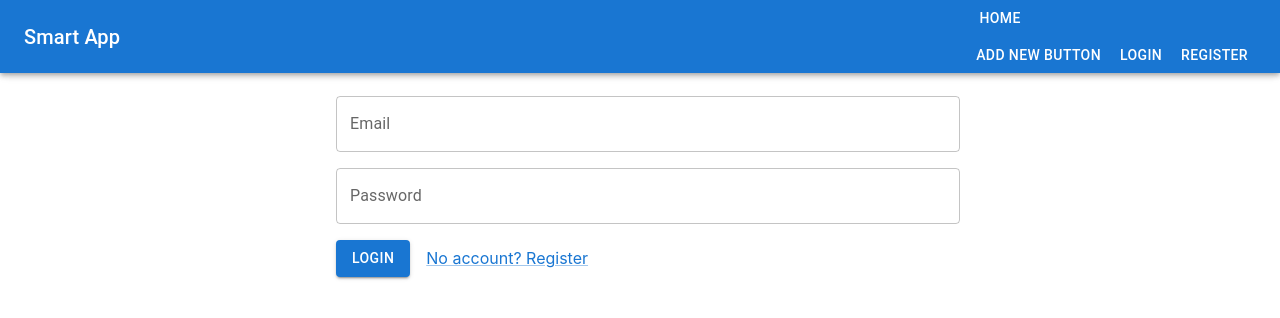
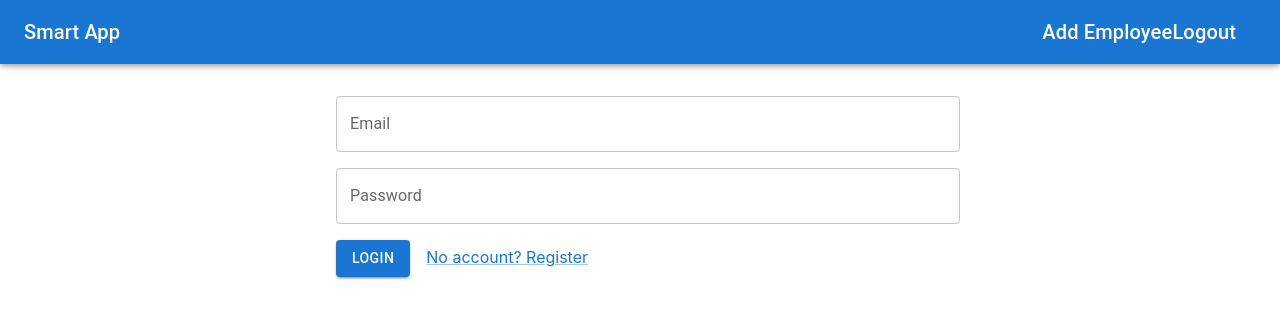
Before and after one commit to MainaMwangiy/smart-app, a React (Create React App) app: page /Login in a window 1280 px wide. Shown: the top 318 px of the page. Built offline with nearby package versions, Linux system fonts and the light colour scheme; sample sign-in values are in the browser's storage.

Commit message:
protect private routes & update code

```diff
--- a/src/App.js
+++ b/src/App.js
@@ -4,14 +4,19 @@ import Home from "./components/Home";
 import { BrowserRouter, Routes, Route } from "react-router-dom";
 import Landing from "./components/Landing";
 import { Register } from "./components/auth/Register";
+import PrivateRoute from "./components/utils/PrivateRoute";
+import "./assets/css/base.css"
 
 function App() {
   return (
     <>
-      <BrowserRouter>
+      <BrowserRouter basename="/">
         <Landing />
         <Routes>
-          <Route path={"/"} element={<Home />} />
+          <Route
+            path="/"
+            element={<PrivateRoute authenticated={true} component={Home} />}
+          ></Route>
           <Route path={"/Login"} element={<Login />} />
           <Route path={"/Register"} element={<Register />} />
         </Routes>
--- /dev/null
+++ b/src/assets/css/base.css
@@ -0,0 +1,15 @@
+.navbar {
+  display: flex;
+  justify-content: space-between;
+  align-items: center;
+  color: white;
+  padding: 0 20px;
+}
+
+.navbar .nav-item {
+  background-color: transparent;
+  border: none;
+  color: white;
+  font-size: 16px;
+  cursor: pointer;
+}
--- a/src/components/Landing.js
+++ b/src/components/Landing.js
@@ -1,27 +1,41 @@
 import {
   Box,
-  Button,
   Divider,
   List,
-  ListItem,
-  ListItemButton,
-  ListItemText,
   MenuItem,
   Toolbar,
   Typography,
   AppBar,
   Drawer,
+  Link,
 } from "@mui/material";
 import MenuIcon from "@mui/icons-material/Menu";
-import React, { useState } from "react";
-import { navHeaders } from "./utils/constants";
+import React, { useEffect, useState } from "react";
+// import { navHeaders } from "./utils/constants";
 import AddEmployee from "./AddEmployee";
+import { useNavigate } from "react-router-dom";
 
-const constants = navHeaders;
+// const constants = navHeaders;
 const Landing = (props) => {
   const { window } = props;
+  const navigate = useNavigate();
   const [openMobile, setOpenMobile] = useState(false);
   const [openDialog, setOpenDialog] = useState(false);
+
+  const [isLoggedIn, setIsLoggedIn] = useState(false);
+  const isAuthenticated = localStorage.getItem("token");
+  useEffect(() => {
+    if (isAuthenticated === null) {
+      setIsLoggedIn(false);
+    } else {
+      setIsLoggedIn(true);
+    }
+  }, [isAuthenticated]);
+
+  const logOut = () => {
+    setIsLoggedIn(false);
+    navigate("/Login");
+  };
 
   const handleOpen = () => {
     setOpenDialog(true);
@@ -41,7 +55,7 @@ const Landing = (props) => {
       </Typography>
       <Divider />
       <List>
-        {constants &&
+        {/* {constants &&
           constants?.map((item) =>
             item.url === "/AddNew" ? (
               <ListItem key={item.id}>
@@ -62,7 +76,7 @@ const Landing = (props) => {
                 </ListItemButton>
               </ListItem>
             )
-          )}
+          )} */}
       </List>
     </Box>
   );
@@ -74,6 +88,7 @@ const Landing = (props) => {
       <Box sx={{ display: "flex" }}>
         <AppBar component="nav">
           <Toolbar>
+            <>
               <MenuIcon
                 color="inherit"
                 aria-label="open drawer"
@@ -92,34 +107,65 @@ const Landing = (props) => {
                   justifyContent: "flex-start",
                 }}
               >
+                <Link sx={{ color: "#fff" }} href="/">
                   {"Smart App"}
+                </Link>
               </Typography>
+
               <Box sx={{ display: { xs: "none", sm: "block" } }}>
-              {constants &&
-                constants?.map((item) =>
-                  item.url === "/AddNew" ? (
                 <>
+                  {isLoggedIn ? (
+                    <>
+                      <div className="navbar">
+                        <div className="nav-item">
                           <AddEmployee
                             isDialogOpened={openDialog}
                             handleCloseDialog={handleClose}
                           />
-                      <Button sx={{ color: "#fff" }} onClick={handleOpen}>
-                        {"Add New Button"}
-                      </Button>
+                          <Typography
+                            variant="h6"
+                            component="div"
+                            sx={{
+                              flexGrow: 1,
+                              display: "flex",
+                              justifyContent: "flex-start",
+                            }}
+                          >
+                            <Link
+                              sx={{ color: "#fff" }}
+                              to="/AddNew"
+                              onClick={handleOpen}
+                            >
+                              {"Add Employee"}
+                            </Link>
+                          </Typography>
+                        </div>
+                        <div className="nav-item">
+                          <Typography
+                            variant="h6"
+                            component="div"
+                            sx={{
+                              flexGrow: 1,
+                              display: "flex",
+                              justifyContent: "flex-end",
+                            }}
+                          >
+                            <Link
+                              sx={{ color: "#fff" }}
+                              to="/Logout"
+                              onClick={logOut}
+                            >
+                              {"Logout"}
+                            </Link>
+                          </Typography>
+                        </div>
+                      </div>
+                      <div className="d-flex justify-space-between"></div>
                     </>
-                  ) : (
-                    <>
-                      <Button
-                        key={item.id}
-                        sx={{ color: "#fff" }}
-                        href={`${item.url || "/"}`}
-                      >
-                        {item.NavValue}
-                      </Button>
+                  ) : null}
                 </>
-                  )
-                )}
               </Box>
+            </>
           </Toolbar>
         </AppBar>
         <Box component="nav">
--- a/src/components/auth/Login.js
+++ b/src/components/auth/Login.js
@@ -33,6 +33,8 @@ export const Login = () => {
           text: `${formData.email} Logged In Successfully`,
           icon: "success",
         });
+        //set authenticated to true before navigating
+        localStorage.setItem("token", response.data.token);
         navigate("/");
       } else {
         Swal.fire({
@@ -74,13 +76,19 @@ export const Login = () => {
             fullWidth
           />
         </Grid>
-        <Button variant="contained" sx={{ m: 2 }} type="submit">
-          {"Login"}
-        </Button>
-        <Link href="/register" component={"button"} sx={{}}>
-          {" "}
-          {"No account? Register"}{" "}
-        </Link>
+        <div className="d-flex justify-content-between">
+          <Button
+            variant="contained"
+            sx={{ m: 2 }}
+            type="submit"
+            className="justify-content-start"
+          >
+            {"Login"}
+          </Button>
+          <Link href="/Register" sx={{}} className="justify-content-end">
+            {"No account? Register"}
+          </Link>
+        </div>
       </Grid>
     </form>
   );
--- a/src/components/auth/Register.js
+++ b/src/components/auth/Register.js
@@ -1,4 +1,4 @@
-import { Grid, TextField, Button } from "@mui/material";
+import { Grid, TextField, Button, Link } from "@mui/material";
 import axios from "axios";
 import React, { useState } from "react";
 import { useNavigate } from "react-router";
@@ -82,9 +82,19 @@ export const Register = () => {
             fullWidth
           />
         </Grid>
-        <Button variant="contained" sx={{ m: 2 }} type="submit">
-          {"Register"}
-        </Button>
+        <div className="d-flex justify-content-between">
+          <Button
+            variant="contained"
+            sx={{ m: 2 }}
+            type="submit"
+            className="justify-content-start"
+          >
+            {"Register"}
+          </Button>
+          <Link href="/Login" sx={{}} className="justify-content-end">
+            {"Has account? Login"}
+          </Link>
+        </div>
       </Grid>
     </form>
   );
--- /dev/null
+++ b/src/components/utils/PrivateRoute.js
@@ -0,0 +1,14 @@
+import React from "react";
+import { Navigate } from "react-router-dom";
+
+// create a context for the login status
+export const LoginContext = React.createContext(false);
+
+// create a HOC to check the login status before rendering a protected route
+export default function PrivateRoute({ component: Component, ...rest }) {
+  const isAuthenticated = localStorage.getItem("token");
+
+  return (
+    isAuthenticated ? <Component /> : <Navigate to="/Login" />
+  );
+}
```
Lines whose indentation alone changed are shown as unchanged.
